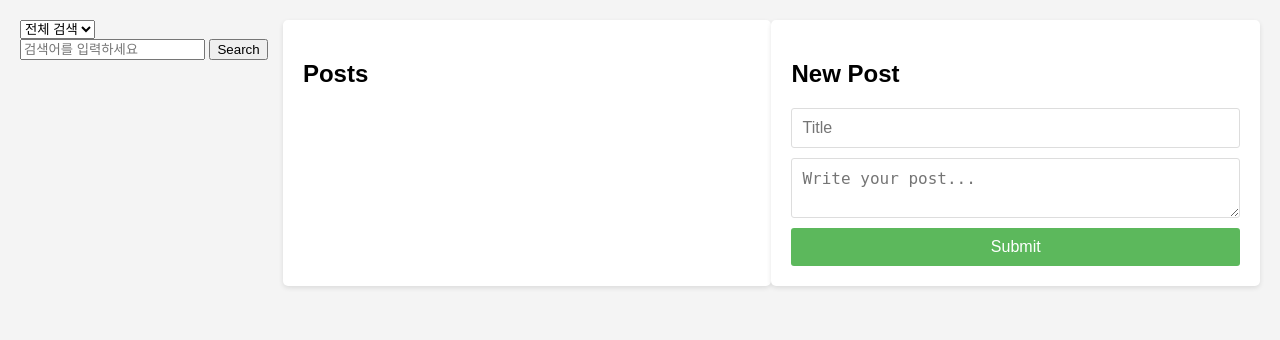
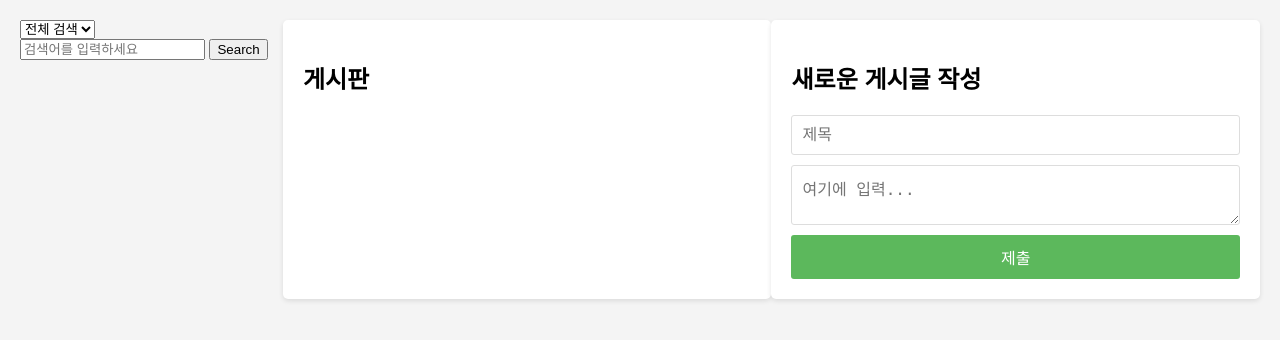
Before and after one commit to sonotri/Web_Hacking, a Flask app: page / in a window 1280 px wide. Shown: the part 100-440 px from the top of the page. Run offline with Flask 3, Linux system fonts and the light colour scheme; data that the repository does not hold is empty; some libraries are stand-ins or nearby versions.

Commit message:
Final Update

```diff
--- a/forum_D -검색 기능 추가/templates/index.html
+++ b/forum_D -검색 기능 추가/templates/index.html
@@ -25,9 +25,9 @@
             <button type="submit">Search</button>
         </form>
 
-        <!-- Posts 부분-->
+        <!-- 게시판 부분-->
         <section id="posts">
-            <h2>Posts</h2>
+            <h2>게시판</h2>
             <div id="post-list">
                 <!-- Flask에서 받은 posts 데이터를 반복하여 출력 -->
                 {% for post in posts %}
@@ -36,22 +36,22 @@
                     <div class="post-content">{{ post[2] }}</div> <!-- post[2] = body -->
                     <!-- 삭제 버튼 -->
                     <form action="{{ url_for('delete_post', id=post[0]) }}" method="POST" style="display: inline;">
-                        <button type="submit" class="delete-button">Delete</button>
+                        <button type="submit" class="delete-button">삭제</button>
                     </form>
                     <!-- 수정 버튼 -->
-                    <a href="{{ url_for('edit_post', id=post[0]) }}" class="edit-button">Edit</a>
+                    <a href="{{ url_for('edit_post', id=post[0]) }}" class="edit-button">수정하기</a>
                 </div>
                 {% endfor %}
             </div>
         </section>
 
-        <!--  New Post 부분 -->
+        <!--  새로운 게시글 작성 부분 -->
         <section id="new-post">
-            <h2>New Post</h2>
+            <h2>새로운 게시글 작성</h2>
             <form id="post-form" action="{{ url_for('add_post') }}" method="POST">
-                <input type="text" id="title" name="title" placeholder="Title" required>
-                <textarea id="content" name="body" placeholder="Write your post..." required></textarea>
-                <button type="submit">Submit</button>
+                <input type="text" id="title" name="title" placeholder="제목" required>
+                <textarea id="content" name="body" placeholder="여기에 입력..." required></textarea>
+                <button type="submit">제출</button>
             </form>
         </section>
     </main>
```
